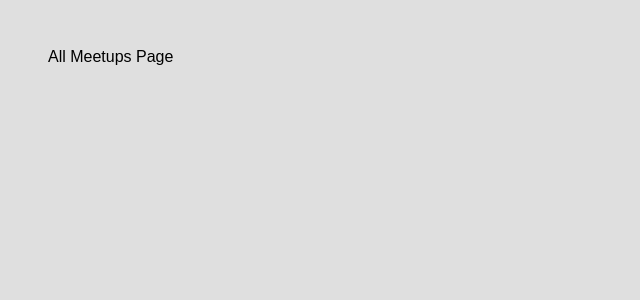
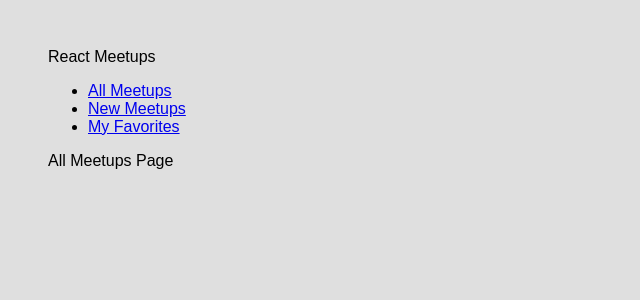
Before and after one commit to austinschroeder/academind-project, a React (Create React App) app: page / in a window 1280 px wide. Shown: the top 300 px of the page, without its empty margins (0-640 px from the left). Built offline with nearby package versions, Linux system fonts and the light colour scheme.

Commit message:
added links component

```diff
--- a/src/App.js
+++ b/src/App.js
@@ -4,6 +4,7 @@
 import AllMeetupsPage from './pages/AllMeetups';
 import NewMeetupPage from './pages/NewMeetup';
 import FavoritesPage from './pages/Favorites';
+import MainNavigation from './components/layout/MainNavigation';
 
 function App() {
   // localhost: 3000
@@ -11,6 +12,7 @@
 
   return (
     <div>
+      <MainNavigation />
       <Switch>
         {/* Exact keeps from always loading '/' */}
         <Route path="/" exact>
--- a/src/components/layout/MainNavigation.js
+++ b/src/components/layout/MainNavigation.js
@@ -0,0 +1,24 @@
+import { Link } from 'react-router-dom';
+
+function MainNavigation() {
+  return (
+    <header>
+      <div>React Meetups</div>
+      <nav>
+        <ul>
+          <li>
+            <Link to="/">All Meetups</Link>
+          </li>
+          <li>
+            <Link to="/new-meetup">New Meetups</Link>
+          </li>
+          <li>
+            <Link to="/favorites">My Favorites</Link>
+          </li>
+        </ul>
+      </nav>
+    </header>
+  );
+}
+
+export default MainNavigation;
```
